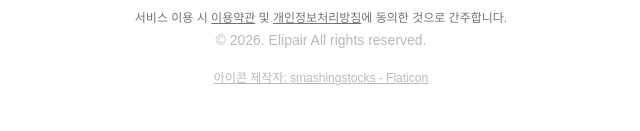
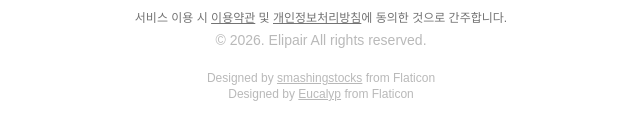
Before and after one commit to EM-H20/BbalraeQ, a React (Vite) app: page / in a window 1280 px wide. Shown: the part 970-1101 px from the top of the page, without its empty margins (319-959 px from the left). Built offline with nearby package versions, Linux system fonts and the light colour scheme; no server answers.

Commit message:
fix : Flaticon 저작권 표시 형식 수정 및 Eucalyp 추가

```diff
--- a/src/pages/Home.tsx
+++ b/src/pages/Home.tsx
@@ -113,14 +113,27 @@ export function Home() {
         <Footer />
 
         <p className="text-center text-xs text-muted-foreground/50">
+          Designed by{" "}
           <a
-            href="https://www.flaticon.com/kr/free-icons/-"
+            href="https://www.flaticon.com/kr/free-icon/washing-machine_5014793?term=%EC%84%B8%ED%83%81%EA%B8%B0&page=2&position=16&origin=search&related_id=5014793"
             target="_blank"
             rel="noopener noreferrer"
             className="underline"
           >
-            아이콘 제작자: smashingstocks - Flaticon
-          </a>
+            smashingstocks
+          </a>{" "}
+          from Flaticon
+          <br />
+          Designed by{" "}
+          <a
+            href="https://www.flaticon.com/kr/free-icon/laundry-machine_3322056?term=%EC%84%B8%ED%83%81%EA%B8%B0&page=1&position=3&origin=search&related_id=3322056"
+            target="_blank"
+            rel="noopener noreferrer"
+            className="underline"
+          >
+            Eucalyp
+          </a>{" "}
+          from Flaticon
         </p>
       </div>
     </div>
```
